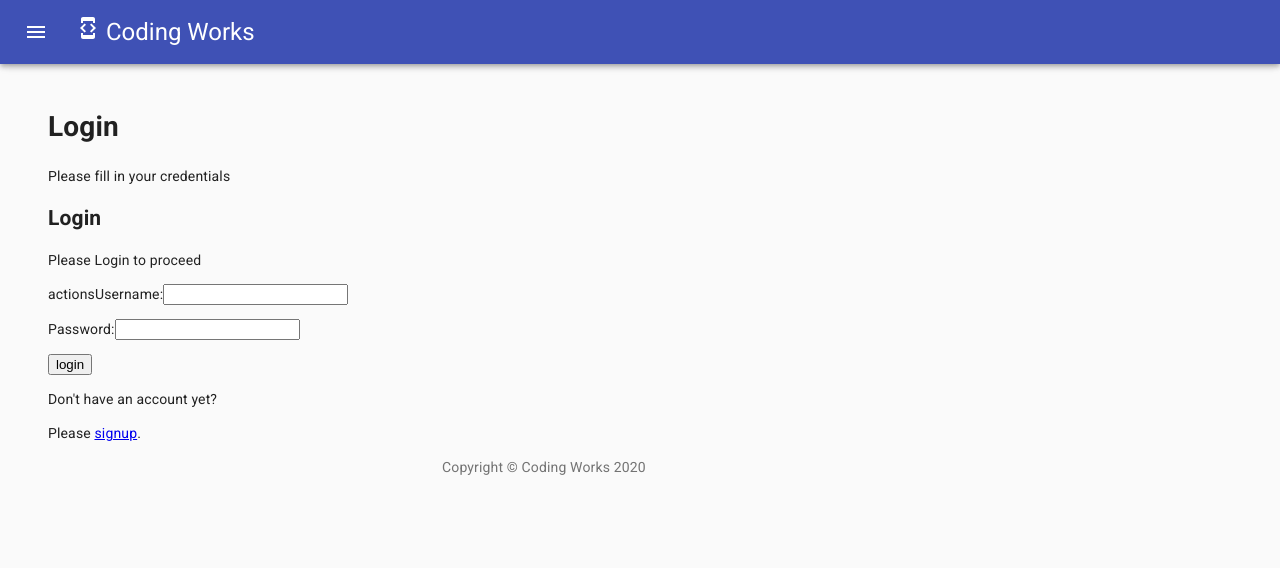
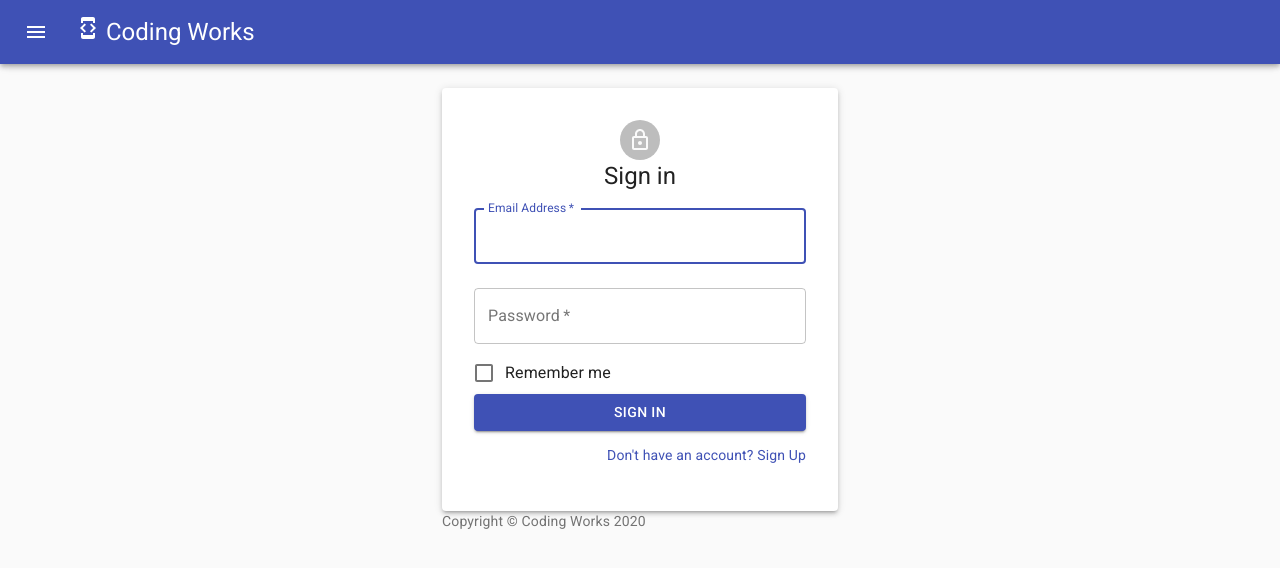
Before and after one commit to jhhest/codingworks-client, a React (Create React App) app: page /login in a window 1280 px wide. Shown: the top 568 px of the page. Built offline with nearby package versions, Linux system fonts and the light colour scheme.

Commit message:
Added login component

```diff
--- a/src/pages/loginPage/Login.jsx
+++ b/src/pages/loginPage/Login.jsx
@@ -1,14 +1,74 @@
-import React, { Component, Fragment } from "react";
-import LoginForm from "../../pages/loginPage/LoginForm";
+import {
+  Avatar,
+  Button,
+  Checkbox,
+  Container,
+  FormControlLabel,
+  Grid,
+  Link,
+  TextField,
+  Typography,
+  Paper
+} from "@material-ui/core";
+import LockOutlinedIcon from "@material-ui/icons/LockOutlined";
+import React, { Component } from "react";
 
 export class Login extends Component {
   render() {
     return (
-      <Fragment>
-        <h1>Login</h1>
-        <p>Please fill in your credentials</p>
-        <LoginForm />
-      </Fragment>
+      <Container component="main" maxWidth="xs">
+        <Paper elevation={3} style={{ padding: "2rem" }}>
+          <Avatar style={{ margin: "0 auto" }}>
+            <LockOutlinedIcon />
+          </Avatar>
+          <Typography component="h1" variant="h5" align="center">
+            Sign in
+          </Typography>
+          <form noValidate>
+            <TextField
+              variant="outlined"
+              margin="normal"
+              required
+              fullWidth
+              id="email"
+              label="Email Address"
+              name="email"
+              autoComplete="email"
+              autoFocus
+            />
+            <TextField
+              variant="outlined"
+              margin="normal"
+              required
+              fullWidth
+              name="password"
+              label="Password"
+              type="password"
+              id="password"
+              autoComplete="current-password"
+            />
+            <FormControlLabel
+              control={<Checkbox value="remember" color="primary" />}
+              label="Remember me"
+            />
+            <Button type="submit" fullWidth variant="contained" color="primary">
+              Sign In
+            </Button>
+            <Grid container>
+              <Grid item xs>
+                {/* <Link href="#" variant="body2">
+                  Forgot password?
+                </Link> */}
+              </Grid>
+              <Grid item>
+                <Link href="/login" variant="body2">
+                  <p>Don't have an account? Sign Up</p>
+                </Link>
+              </Grid>
+            </Grid>
+          </form>
+        </Paper>
+      </Container>
     );
   }
 }
--- a/src/pages/loginPage/LoginForm.jsx
+++ b/src/pages/loginPage/LoginForm.jsx
@@ -2,7 +2,13 @@ import React, { Component } from "react";
 import { Link } from "react-router-dom";
 import { connect } from "react-redux";
 import { login } from "../../store/auth/action";
-
+import {
+  Button,
+  Grid,
+  TextField,
+  Typography,
+  Container
+} from "@material-ui/core";
 export class Login extends Component {
   state = {
     userName: "",
@@ -24,7 +30,14 @@ export class Login extends Component {
   render() {
     return (
       <section>
-        <h2>Login</h2>
+        <Typography
+          component="h2"
+          variant="h5"
+          align="center"
+          style={{ paddingBottom: "1rem" }}
+        >
+          Login
+        </Typography>
         <p>Please Login to proceed</p>
         <form onSubmit={this.handleLogin}>
           <p>
--- a/src/pages/signup/FormUserDetails.jsx
+++ b/src/pages/signup/FormUserDetails.jsx
@@ -29,6 +29,7 @@ export class FormUserDetails extends Component {
                   required
                   autoComplete="fname"
                   fullWidth
+                  autoFocus
                 />
               </Grid>
               <Grid item xs={12} sm={6}>
```
